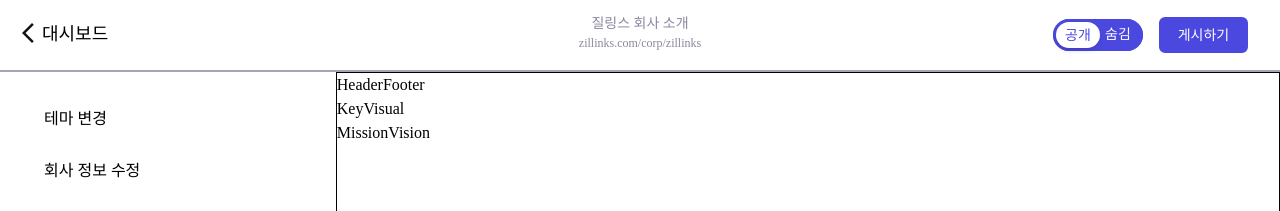
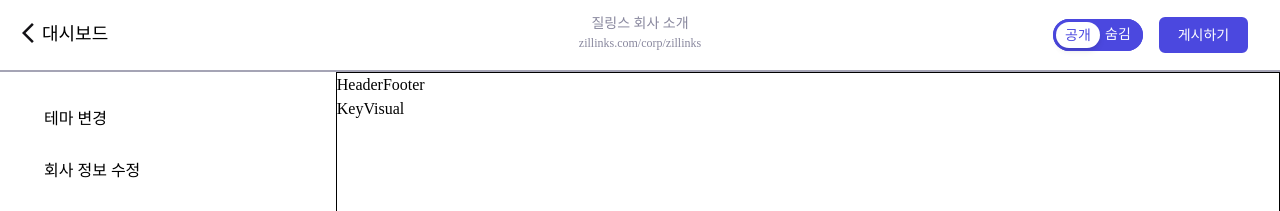
Before and after one commit to boyon99/TEAM-INTRO-FE, a Next.js app: page /builder in a window 1280 px wide. Shown: the top 211 px of the page. Built offline with nearby package versions, Linux system fonts and the light colour scheme; a web font is replaced by a local one.

Commit message:
feat: 사용하기 된 위젯만 미리보기에서 보여주기

```diff
--- a/src/components/buider/Preview/index.tsx
+++ b/src/components/buider/Preview/index.tsx
@@ -16,9 +16,15 @@ export default function Preview() {
       {widgets.map((widget, index) => {
         return (
           <div key={index}>
-            {widget.routerName === "builder/headerfooter" && <HeaderFooter />}
-            {widget.routerName === "builder/keyvisual" && <KeyVisual />}
-            {widget.routerName === "builder/missionvision" && <MissionVision />}
+            {widget.routerName === "builder/headerfooter" && widget.toggle ? (
+              <HeaderFooter />
+            ) : null}
+            {widget.routerName === "builder/keyvisual" && widget.toggle ? (
+              <KeyVisual />
+            ) : null}
+            {widget.routerName === "builder/missionvision" && widget.toggle ? (
+              <MissionVision />
+            ) : null}
           </div>
         );
       })}
```
